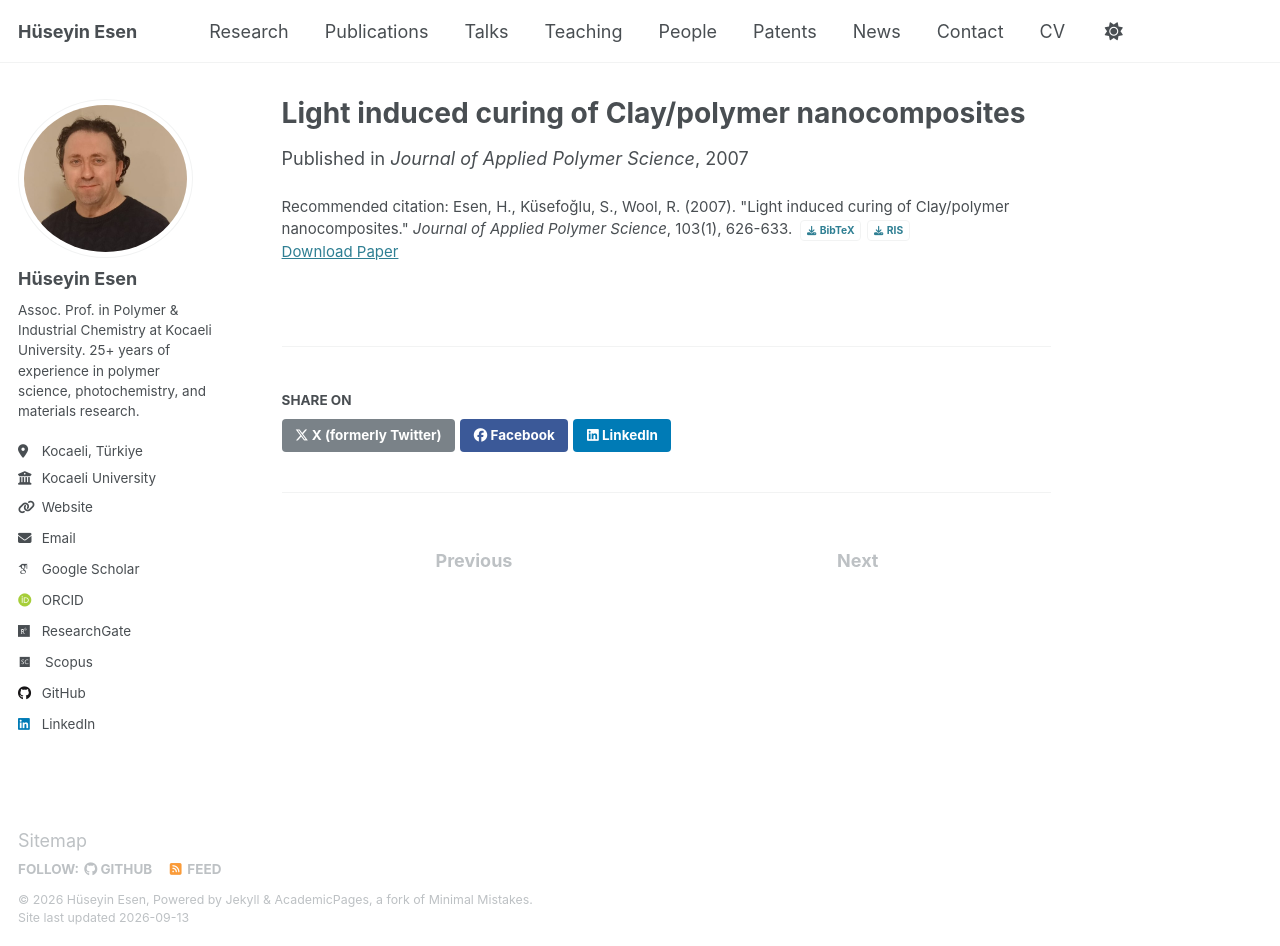
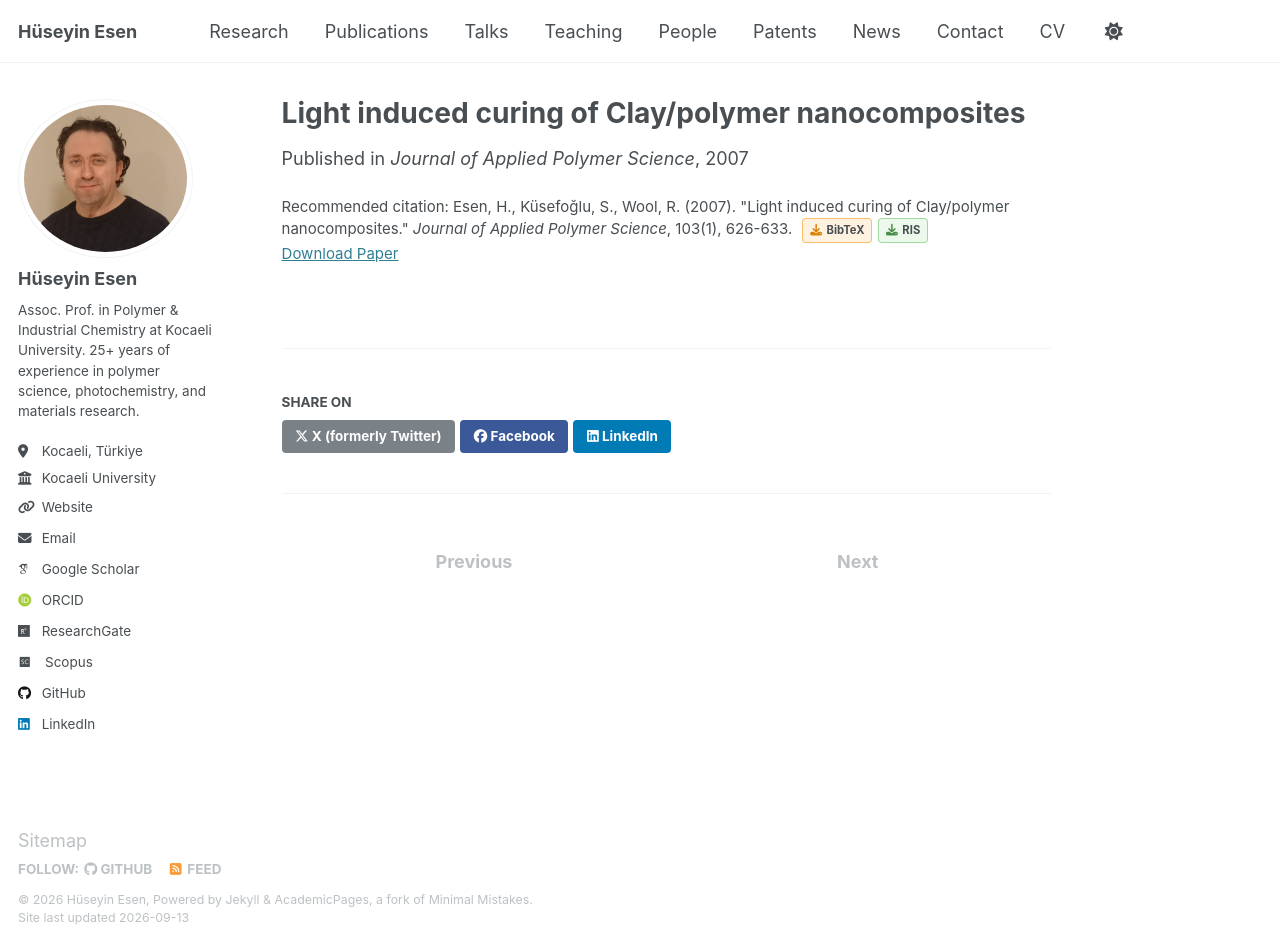
Before and after one commit to huseyin-esen/huseyin-esen.github.io, a Jekyll site: the page built from _publications/2007-01-01-light-induced-curing-clay-polymer.md, in a window 1280 px wide and 946 px high. Built offline with Jekyll 4.4.1, drawn with Linux system fonts in a browser that asks for light colours; some web fonts are replaced.

Commit message:
Colour the citation export buttons so they catch the eye
BibTeX now reads amber and RIS green, taken from the existing site palette,
with a tinted fill and a saturated icon. The label keeps the theme text
colour so it stays readable on the tint in both light and dark themes, and
the tints use alpha rather than fixed colours for the same reason.

Co-Authored-By: Claude Opus 5 <noreply@anthropic.com>

```diff
--- a/_sass/layout/_citation-export.scss
+++ b/_sass/layout/_citation-export.scss
@@ -1,45 +1,78 @@
 /* ==========================================================================
    CITATION EXPORT
    Buttons that download a publication's citation as BibTeX or RIS.
+   Each format gets its own colour so the pair reads as two distinct actions
+   and stands out from the citation text around it.
    ========================================================================== */
+
+/* Drawn from the site palette in theme/_default.scss. */
+$citation-bibtex-color      : $warning-color;
+$citation-ris-color         : $success-color;
+
+/* The tints use alpha so they sit correctly on either theme background,
+   and the icon carries a solid, saturated version of the same hue.
+   $ink-mix darkens light hues enough for the icon to stay legible. */
+@mixin citation-export-colour($colour, $ink-mix: 15%) {
+  border-color: rgba($colour, 0.55);
+  background-color: rgba($colour, 0.12);
+
+  i {
+    color: mix(#000, $colour, $ink-mix);
+  }
+
+  &:hover,
+  &:focus {
+    border-color: $colour;
+    background-color: rgba($colour, 0.24);
+  }
+
+  /* Confirms the download fired, since a saved file is easy to miss. */
+  &.is-done {
+    border-color: $colour;
+    background-color: rgba($colour, 0.38);
+  }
+}
 
 .citation-export {
   display: inline-flex;
   flex-wrap: wrap;
   gap: 0.4em;
-  margin-left: 0.25em;
+  margin-left: 0.4em;
   vertical-align: baseline;
 }
 
 .citation-export__btn {
   display: inline-flex;
   align-items: center;
-  gap: 0.35em;
-  padding: 0.15em 0.55em;
+  gap: 0.4em;
+  padding: 0.2em 0.6em;
   border: 1px solid var(--global-border-color);
   border-radius: $border-radius;
   background: transparent;
   font-family: $sans-serif;
-  font-size: $type-size-7;
+  font-size: $type-size-6;
   font-weight: bold;
   line-height: 1.6;
-  color: var(--global-link-color);
+  /* The label keeps the theme text colour so it stays readable on the tinted
+     fill in both light and dark themes; the icon carries the colour. */
+  color: var(--global-text-color);
   cursor: pointer;
   transition: $global-transition;
 
+  i {
+    font-size: 1.05em;
+  }
+
   &:hover,
   &:focus {
-    border-color: var(--global-link-color);
-    color: var(--global-link-color-hover);
+    text-decoration: none;
   }
 
-  /* Confirms the download fired, since a saved file is easy to miss. */
-  &.is-done {
-    border-color: var(--global-link-color);
-    color: var(--global-link-color);
+  &[data-cite-format="bibtex"] {
+    @include citation-export-colour($citation-bibtex-color, 12%);
   }
 
-  i {
-    font-size: 0.9em;
+  &[data-cite-format="ris"] {
+    @include citation-export-colour($citation-ris-color, 28%);
   }
 }
```
